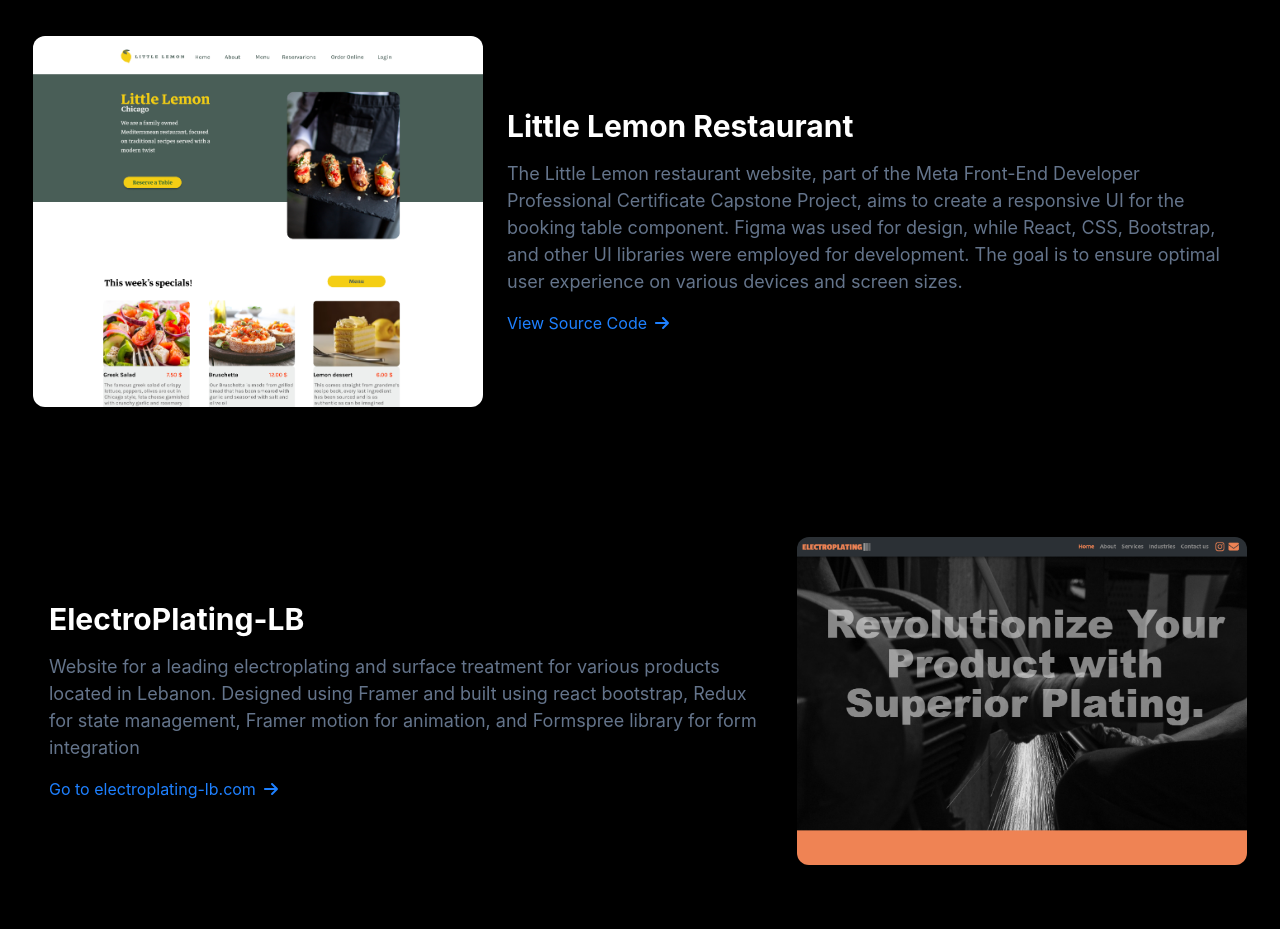
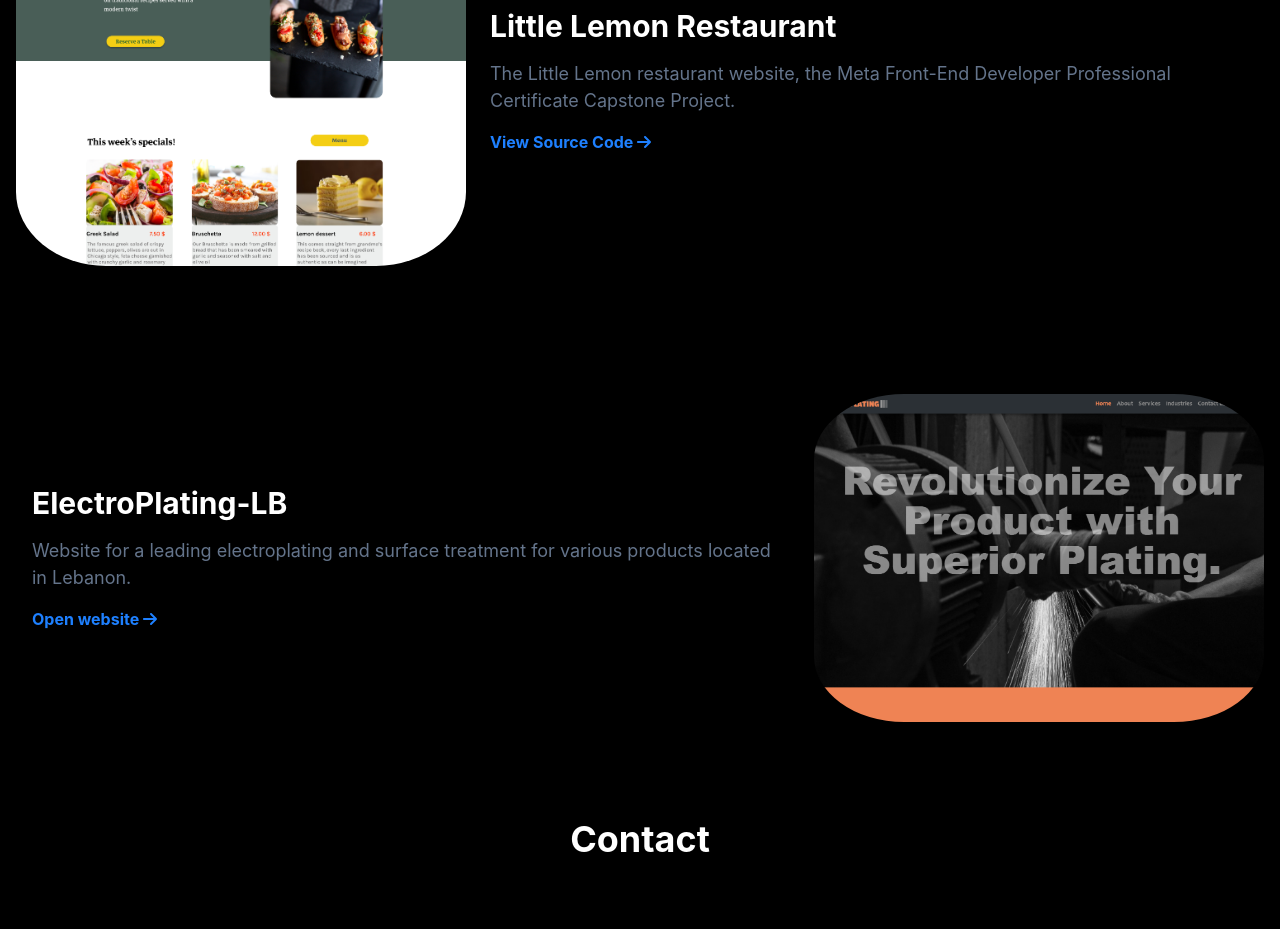
Before and after one commit to royMatar/portfolio-website, a React (Create React App) app: page / in a window 1280 px wide. Shown: the part 1860-2789 px from the top of the page. Built offline with nearby package versions, Linux system fonts and the light colour scheme; no server answers.

Commit message:
Cards updated

```diff
--- a/src/App.css
+++ b/src/App.css
@@ -81,16 +81,10 @@
     25% {
         border-top-left-radius: 50%;
         border-top-right-radius: 50%;
-        border-bottom-left-radius: 20%;
-        border-bottom-right-radius: 20%;
+        border-bottom-left-radius: 10%;
+        border-bottom-right-radius: 10%;
 
     }
-
-    50% {
-        filter: invert(100%);
-    }
-
-
     75% {
 
         border-top-left-radius: 20%;
--- a/src/components/AboutSection.jsx
+++ b/src/components/AboutSection.jsx
@@ -34,7 +34,7 @@
       </Heading>
       <Box
         rounded="md"
-        w={{ base: "100%", md: "80%", lg: "60%" }}
+        w={{ base: "100%", md: "80%", lg: "100%" }}
         maxW="auto"
         color="white"
         padding="20px"
--- a/src/components/Card.jsx
+++ b/src/components/Card.jsx
@@ -1,8 +1,10 @@
 import { faArrowRight } from "@fortawesome/free-solid-svg-icons";
 import React, { useState } from "react";
 import { FontAwesomeIcon } from "@fortawesome/react-fontawesome";
-import { VStack, HStack, Heading, Text, Image } from "@chakra-ui/react";
+import { VStack, HStack, Heading, Text, Image, Link } from "@chakra-ui/react";
 import { useMediaQuery } from "react-responsive";
+import { ExternalLinkIcon } from "@chakra-ui/icons";
+
 
 const Card = ({ title, description, imageSrc }) => {
   const isMobile = useMediaQuery({ maxWidth: 750 });
@@ -14,12 +16,9 @@
     <>
       {isMobile ? (
         <VStack
-          onClick={openGithubUrl}
+
           color="white"
           backgroundColor="black"
-          cursor="pointer"
-          borderRadius="xl"
-          borderWidth={1}
           borderColor={isHovered ? "#1e80ff" : "black"}
           onMouseEnter={() => setIsHovered(true)}
           onMouseLeave={() => setIsHovered(false)}
@@ -27,7 +26,7 @@
             transition: "border-color 0.3s ease", // Add the transition property
           }}
         >
-          <Image borderRadius="xl" src={imageSrc} alt={title} width={350} />
+          <Image borderRadius="20%" src={imageSrc} alt={title} width={350}/>
           <VStack spacing={4} p={4} alignItems="flex-start">
             <HStack justifyContent="space-between" alignItems="center">
               <Heading as="h3" size="lg">
@@ -38,19 +37,15 @@
               {description}
             </Text>
             <HStack spacing={2} alignItems="center" color="#1e80ff">
-              <span>View Source Code</span>
-              <FontAwesomeIcon icon={faArrowRight} size="1x" />
+              <Link onClick={openGithubUrl}>View Source Code <FontAwesomeIcon icon={faArrowRight} size="1x" /></Link>
+
             </HStack>
           </VStack>
         </VStack>
       ) : (
         <HStack
-          onClick={openGithubUrl}
           color="white"
           backgroundColor="black"
-          cursor="pointer"
-          borderRadius="xl"
-          borderWidth={1}
           borderColor={isHovered ? "#1e80ff" : "black"}
           onMouseEnter={() => setIsHovered(true)}
           onMouseLeave={() => setIsHovered(false)}
@@ -58,7 +53,7 @@
             transition: "border-color 0.3s ease", // Add the transition property
           }}
         >
-          <Image borderRadius="xl" src={imageSrc} alt={title} width={450} />
+          <Image borderRadius="20%" src={imageSrc} alt={title} width={450} />
           <VStack spacing={4} p={4} alignItems="flex-start">
             <HStack justifyContent="space-between" alignItems="center">
               <Heading as="h3" size="lg">
@@ -69,8 +64,8 @@
               {description}
             </Text>
             <HStack spacing={2} alignItems="center" color="#1e80ff">
-              <span>View Source Code</span>
-              <FontAwesomeIcon icon={faArrowRight} size="1x" />
+            <Link onClick={openGithubUrl}>View Source Code <FontAwesomeIcon icon={faArrowRight} size="1x" /></Link>
+
             </HStack>
           </VStack>
         </HStack>
--- a/src/components/Card2.jsx
+++ b/src/components/Card2.jsx
@@ -1,9 +1,8 @@
 import { faArrowRight } from "@fortawesome/free-solid-svg-icons";
 import React, { useState } from "react";
 import { FontAwesomeIcon } from "@fortawesome/react-fontawesome";
-import { VStack, HStack, Heading, Text, Image } from "@chakra-ui/react";
+import { VStack, HStack, Heading, Text, Image, Link } from "@chakra-ui/react";
 import { useMediaQuery } from "react-responsive";
-import { Spinner, Box } from "@chakra-ui/react";
 
 const CardLeft = ({ title, description, imageSrc }) => {
   const isMobile = useMediaQuery({ maxWidth: 750 });
@@ -16,12 +15,9 @@
     <>
       {isMobile ? (
         <VStack
-          onClick={openGithubUrl}
           color="white"
           backgroundColor="black"
-          cursor="wait"
           borderRadius="xl"
-          borderWidth={1}
           borderColor={isHovered ? "#1e80ff" : "black"}
           onMouseEnter={() => setIsHovered(true)}
           onMouseLeave={() => setIsHovered(false)}
@@ -29,22 +25,7 @@
             transition: "border-color 0.3s ease",
           }}
         >
-          <Image borderRadius="xl" src={imageSrc} alt={title} width={350}/>
-          {/* <Box
-            width={250}
-            height={150}
-            display="flex"
-            justifyContent="center"
-            alignItems="center"
-          >
-            <Spinner
-              thickness="4px"
-              speed="0.65s"
-              emptyColor="gray.200"
-              color="blue.500"
-              size="xl"
-            />
-          </Box> */}
+          <Image borderRadius="20%" src={imageSrc} alt={title} width={350} />
           <VStack spacing={4} p={4} alignItems="flex-start">
             <HStack justifyContent="space-between" alignItems="center">
               <Heading as="h3" size="lg">
@@ -55,19 +36,17 @@
               {description}
             </Text>
             <HStack spacing={2} alignItems="center" color="#1e80ff">
-              <span>Open website</span>
-              <FontAwesomeIcon icon={faArrowRight} size="1x" />
+              <Link onClick={openGithubUrl}>
+                Open website <FontAwesomeIcon icon={faArrowRight} size="1x" />
+              </Link>
             </HStack>
           </VStack>
         </VStack>
       ) : (
         <HStack
-          onClick={openGithubUrl}
           color="white"
           backgroundColor="black"
-          cursor="pointer"
           borderRadius="xl"
-          borderWidth={1}
           borderColor={isHovered ? "#1e80ff" : "black"}
           onMouseEnter={() => setIsHovered(true)}
           onMouseLeave={() => setIsHovered(false)}
@@ -85,26 +64,12 @@
               {description}
             </Text>
             <HStack spacing={2} alignItems="center" color="#1e80ff">
-              <span>Go to electroplating-lb.com</span>
-              <FontAwesomeIcon icon={faArrowRight} size="1x" />
+            <Link onClick={openGithubUrl}>
+                Open website <FontAwesomeIcon icon={faArrowRight} size="1x" />
+              </Link>
             </HStack>
           </VStack>
-          <Image borderRadius="xl" src={imageSrc} alt={title} width={450} />
-          {/* <Box
-            width={450}
-            height={300}
-            display="flex"
-            justifyContent="center"
-            alignItems="center"
-          >
-            <Spinner
-              thickness="4px"
-              speed="0.65s"
-              emptyColor="gray.200"
-              color="blue.500"
-              size="xl"
-            />
-          </Box> */}
+          <Image borderRadius="20%" src={imageSrc} alt={title} width={450} />
         </HStack>
       )}
     </>
--- a/src/components/ContactMeSection.jsx
+++ b/src/components/ContactMeSection.jsx
@@ -79,7 +79,7 @@
       spacing={8}
     >
       <VStack
-        p={8}
+        p={4}
         alignItems="center"
         spacing={4}
         maxW="1024px"
--- a/src/components/ProjectsSection.jsx
+++ b/src/components/ProjectsSection.jsx
@@ -11,7 +11,7 @@
     <FullScreenSection
       backgroundColor="#000000"
       isDarkBackground
-      p={8}
+      p={4}
       spacing={24}
     >
       <Heading as="h1" id="projects-section">
@@ -27,14 +27,14 @@
         <Card
           title={"Little Lemon Restaurant"}
           description={
-            "The Little Lemon restaurant website, part of the Meta Front-End Developer Professional Certificate Capstone Project, aims to create a responsive UI for the booking table component. Figma was used for design, while React, CSS, Bootstrap, and other UI libraries were employed for development. The goal is to ensure optimal user experience on various devices and screen sizes."
+            "The Little Lemon restaurant website, the Meta Front-End Developer Professional Certificate Capstone Project."
           }
           imageSrc={"littlelemon.png"}
         />
         <CardLeft
           title={"ElectroPlating-LB"}
           description={
-            "Website for a leading electroplating and surface treatment for various products located in Lebanon. Designed using Framer and built using react bootstrap, Redux for state management, Framer motion for animation, and Formspree library for form integration"
+            "Website for a leading electroplating and surface treatment for various products located in Lebanon."
           }
           imageSrc={"electroplating-lb2.png"}
         />
```
